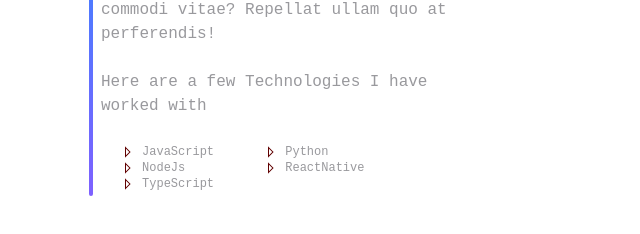
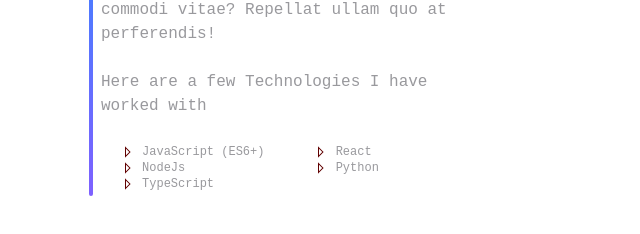
Before and after one commit to kes-phyl/dp_v2, a Next.js app: page / in a window 1280 px wide. Shown: the part 1454-1688 px from the top of the page, without its empty margins (339-979 px from the left). Built offline with nearby package versions, Linux system fonts and the light colour scheme.

Commit message:
update about

```diff
--- a/components/About.tsx
+++ b/components/About.tsx
@@ -19,14 +19,14 @@ const About = () => {
              <p>Here are a few Technologies I have worked with</p>
         <div className='ml-[5%] mt-[5%] technology flex py-2 list-none text-xs'>
                 <div className='first-stack mr-12'>
-                <li><LiaCaretRightSolid className='inline text-base text-[#610000]'/> JavaScript</li>
+                <li><LiaCaretRightSolid className='inline text-base text-[#610000]'/> JavaScript  (ES6+)</li>
                 <li><LiaCaretRightSolid className='inline text-base text-[#610000]'/> NodeJs</li>
                 <li><LiaCaretRightSolid className='inline text-base text-[#610000]'/> TypeScript</li>
                 </div>
 
                 <div className='second-stack'>
+                <li><LiaCaretRightSolid className='inline text-base text-[#610000]'/> React</li>
                 <li><LiaCaretRightSolid className='inline text-base text-[#610000]'/> Python</li>
-                <li><LiaCaretRightSolid className='inline text-base text-[#610000]'/> ReactNative</li>
                 </div>
          </div>
 
```
